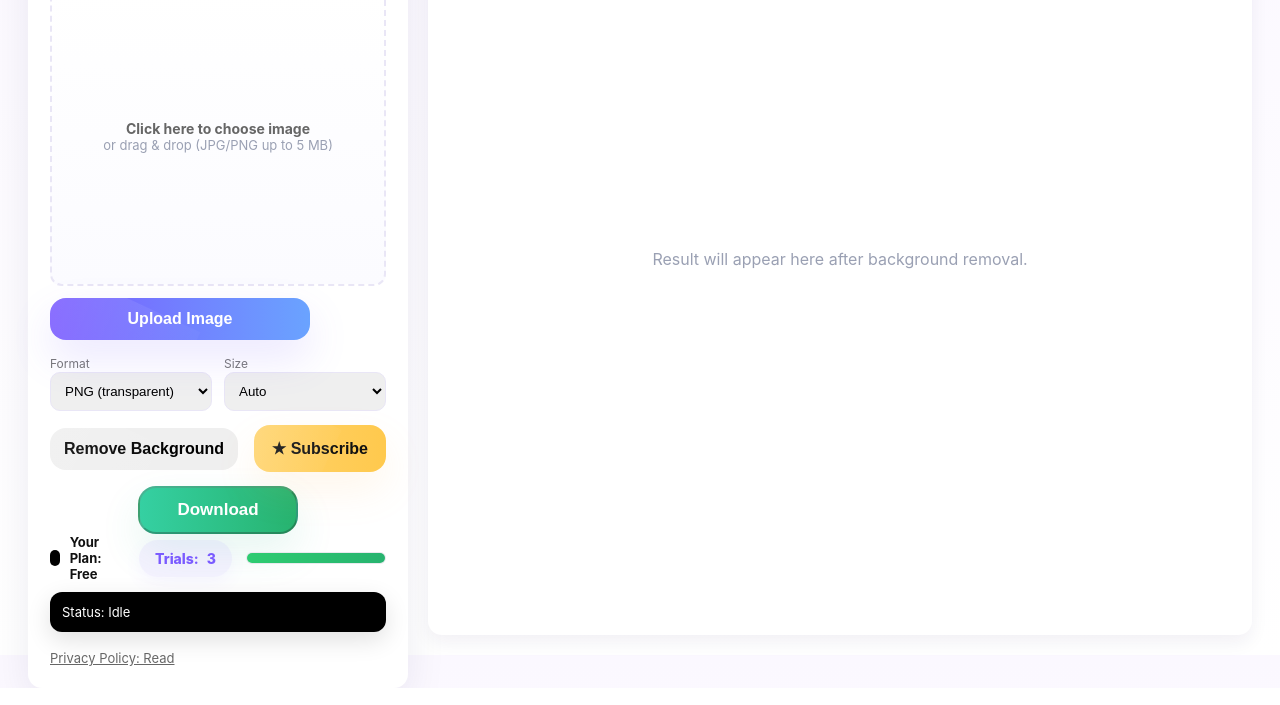
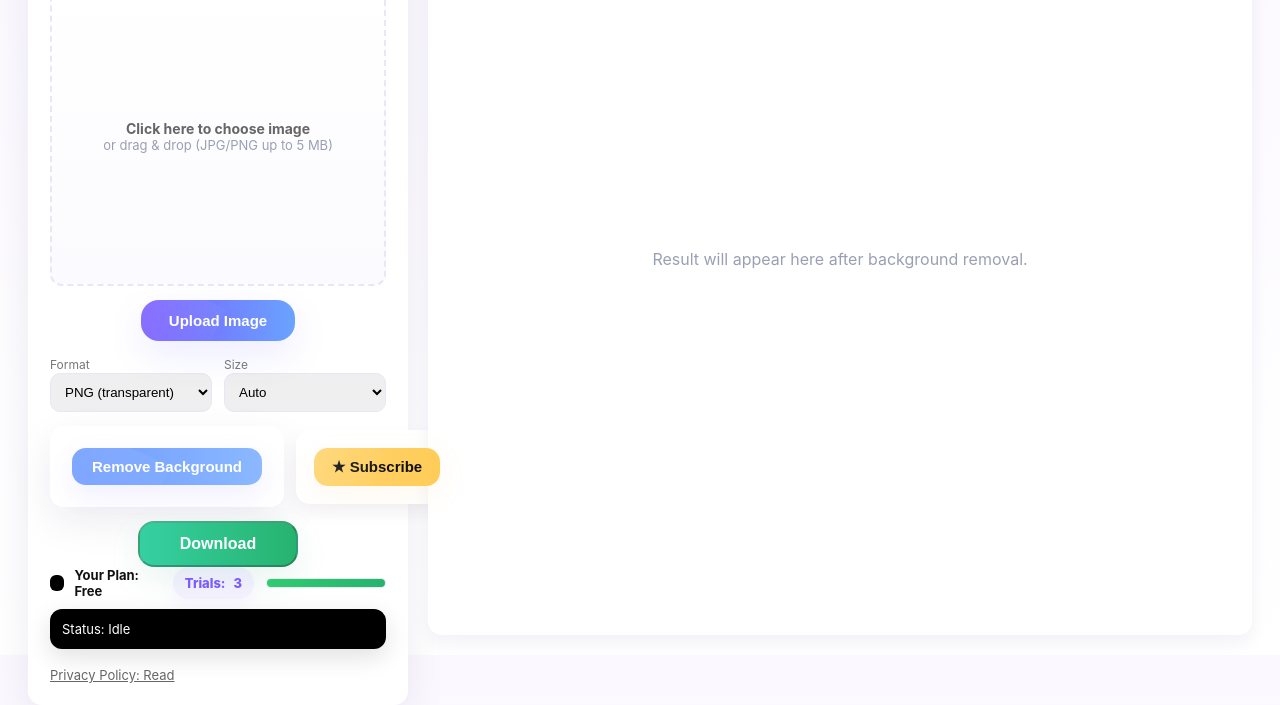
Before and after one commit to zeeali2600-ship-it/magiccutbg, a plain HTML site: page index.html in a window 1280 px wide. Shown: the part 145-850 px from the top of the page. Drawn offline with Linux system fonts and the light colour scheme.

Commit message:
Refactor button styles and layout in index.html
Refactor button styles and layout for improved design consistency. Update button classes and adjust padding, border-radius, and box-shadow for various buttons.

```diff
--- a/index.html
+++ b/index.html
@@ -9,8 +9,8 @@
     :root{
       --bg:#fbf8ff;
       --card:#ffffff;
-      --accent1:#7a5bff; /* purple */
-      --accent2:#6aa3ff; /* blue */
+      --accent1:#7a5bff;
+      --accent2:#6aa3ff;
       --yellow:#ffd36b;
       --green1:#35d0a2;
       --green2:#27b36f;
@@ -44,100 +44,102 @@
     .upload .placeholder{text-align:center;color:#9aa0b3;font-size:14px}
     .upload input{display:none}
 
-    /* Button base - slightly narrower, larger text for good fit */
+    /* Button base - restored compact look */
     .btn{
       display:inline-block;
-      padding:12px 14px;            /* reduced horizontal padding (narrower) */
-      border-radius:16px;
+      padding:10px 18px;            /* narrower */
+      border-radius:14px;           /* slightly smaller radius */
       border:none;
       cursor:pointer;
       font-weight:800;
       position:relative;
       overflow:hidden;
       transition:transform .12s ease,box-shadow .12s ease;
-      font-size:16px;               /* slightly larger inner text */
-      min-width:110px;              /* ensure consistent pill size */
-      max-width:260px;
+      font-size:15px;
+      min-width:120px;
       text-align:center;
       white-space:nowrap;
+      box-shadow:0 8px 26px rgba(30,20,80,0.06);
     }
     .btn:active{transform:translateY(1px)}
-    .btn:before{content:'';position:absolute;left:-45%;top:-60%;width:100%;height:220%;transform:rotate(25deg);opacity:0.22;background:linear-gradient(90deg,rgba(255,255,255,0.9),rgba(255,255,255,0.12));transition:all .6s ease}
+    .btn:before{content:'';position:absolute;left:-42%;top:-58%;width:90%;height:200%;transform:rotate(25deg);opacity:0.22;background:linear-gradient(90deg,rgba(255,255,255,0.9),rgba(255,255,255,0.12));transition:all .6s ease}
     .btn:hover:before{left:120%;opacity:0.6}
 
-    /* Generate (purple) */
-    .btn-generate{
+    /* Upload button (primary) - nice rounded pill */
+    .btn-upload{
       background:linear-gradient(90deg,var(--accent1),var(--accent2));
       color:#fff;
-      box-shadow:0 18px 40px rgba(122,91,255,0.15);
+      padding:12px 28px;
+      border-radius:18px;
+      box-shadow:0 14px 36px rgba(106,99,255,0.12);
+      font-size:15px;
     }
 
-    /* Subscribe (yellow) */
-    .btn-subscribe{
-      background:linear-gradient(90deg,#ffd36b,#ffc94d);
+    /* Action buttons (remove & subscribe) — compact, matching earlier good look */
+    .btn-remove{
+      background:linear-gradient(90deg,#6f9bff,#8bb8ff);
+      color:#fff;
+      padding:10px 20px;
+      border-radius:14px;
+      box-shadow:0 10px 28px rgba(106,99,255,0.10);
+      min-width:170px;
+    }
+    .btn-sub{
+      background:linear-gradient(90deg,var(--yellow),#ffcc57);
       color:#111;
-      box-shadow:0 18px 40px rgba(255,184,90,0.12);
-      padding:14px 18px;
+      padding:10px 18px;
+      border-radius:14px;
+      box-shadow:0 10px 28px rgba(255,184,90,0.10);
+      min-width:110px;
     }
 
-    /* Download (green pill centered) - narrower than before, larger text*/
+    /* Download uses green style but compact */
     .btn-download{
       background:linear-gradient(90deg,var(--green1),var(--green2));
       color:#fff;
-      box-shadow:0 18px 40px rgba(50,180,140,0.12);
-      border-radius:18px;
       padding:12px 26px;
-      font-weight:900;
-      font-size:17px;
+      border-radius:16px;
+      box-shadow:0 12px 32px rgba(40,160,110,0.10);
+      font-weight:800;
+      font-size:16px;
       min-width:160px;
     }
 
-    /* Stop button (soft green pill) */
-    .btn-stop{
-      background:linear-gradient(90deg,#b9f0d8,#82e3b8);
-      color:#fff;
-      box-shadow:0 14px 30px rgba(40,170,120,0.08);
-      border-radius:16px;
-      padding:10px 16px;
-      font-weight:800;
-      font-size:15px;
-      min-width:90px;
-    }
-
-    .controls{display:flex;gap:12px;margin-top:12px;align-items:center}
+    .controls{display:flex;gap:12px;margin-top:12px}
     .field{flex:1}
     select,input{padding:10px;border-radius:10px;border:1px solid #e9e6f6;width:100%}
 
-    /* Layout for the two main action buttons - do not force flex:1 */
-    .actions-row{display:flex;gap:12px;margin-top:14px;align-items:center;justify-content:space-between}
-    .actions-row .left-action{flex:0 0 auto}
-    .actions-row .right-action{flex:0 0 auto}
+    /* actions row: keep buttons natural size and spaced */
+    .actions-row{display:flex;gap:12px;margin-top:14px;align-items:center}
+    .actions-row .left{flex:0}
+    .actions-row .right{flex:0}
 
-    /* Trials area */
-    .trials-container{display:flex;align-items:center;gap:14px;margin-left:auto}
+    /* Trials: compact oval + small progress */
+    .trials-container{display:flex;align-items:center;gap:12px;margin-left:auto}
     .trials-oval{
       background:rgba(122,91,255,0.08);
       border-radius:999px;
-      padding:10px 16px;
+      padding:8px 12px;
       font-weight:800;
       color:var(--accent1);
       display:inline-flex;
       align-items:center;
       gap:8px;
       box-shadow:0 6px 18px rgba(122,91,255,0.06);
-      min-width:90px; justify-content:center;
-      font-size:14px;
+      min-width:80px; justify-content:center;
+      font-size:13px;
     }
-    .trials-progress-wrap{width:140px;height:12px;background:#f1f1f6;border-radius:999px;overflow:hidden;border:1px solid rgba(0,0,0,0.03)}
+    .trials-progress-wrap{width:120px;height:10px;background:#f1f1f6;border-radius:999px;overflow:hidden;border:1px solid rgba(0,0,0,0.03)}
     .trials-progress{height:100%;background:linear-gradient(90deg,#2ecc71,#27b36f);width:100%;transition:width .3s ease}
 
-    /* right preview area: exact center for note and big result image */
+    .footer{font-size:13px;color:#666;margin-top:auto;display:flex;flex-direction:column;gap:10px}
+    .status-pill{background:#000;color:#fff;padding:12px;border-radius:12px;width:100%;text-align:left;box-shadow:0 8px 24px rgba(0,0,0,0.12)}
+
+    /* right preview area centered */
     .result-wrap{width:100%;height:calc(100vh - 84px);display:flex;align-items:center;justify-content:center;flex-direction:column;gap:12px;padding:20px}
     .result-note{color:#9aa0b3;font-size:16px;text-align:center}
     .result-img{max-width:85%;max-height:85%;border-radius:12px;box-shadow:0 20px 40px rgba(30,20,80,0.06);object-fit:contain;display:none}
 
-    .footer{font-size:13px;color:#666;margin-top:auto;display:flex;flex-direction:column;gap:10px}
-    .status-pill{background:#000;color:#fff;padding:12px;border-radius:12px;width:100%;text-align:left;box-shadow:0 8px 24px rgba(0,0,0,0.12)}
     a.privacy{color:#666;text-decoration:underline}
     .subscribe-pulse{animation: pulse 1.6s infinite}
     @keyframes pulse{0%{transform:scale(1)}50%{transform:scale(1.03)}100%{transform:scale(1)}}
@@ -163,7 +165,9 @@
         </div>
       </label>
 
-      <button id="uploadBtn" class="btn btn-generate" style="margin-top:12px">Upload Image</button>
+      <div style="display:flex;justify-content:center;margin-top:14px">
+        <button id="uploadBtn" class="btn btn-upload">Upload Image</button>
+      </div>
 
       <div class="controls">
         <div class="field">
@@ -183,13 +187,12 @@
         </div>
       </div>
 
-      <!-- actions row: narrower buttons, not forced to full width -->
       <div class="actions-row">
-        <div class="left-action"><button id="removeBtn" class="btn btn-action">Remove Background</button></div>
-        <div class="right-action"><button id="subscribeBtn" class="btn btn-subscribe">★ Subscribe</button></div>
+        <div class="left"><button id="removeBtn" class="btn btn-remove">Remove Background</button></div>
+        <div class="right"><button id="subscribeBtn" class="btn btn-sub">★ Subscribe</button></div>
       </div>
 
-      <div class="center-row" style="display:flex;justify-content:center;margin-top:14px">
+      <div style="display:flex;justify-content:center;margin-top:14px">
         <button id="downloadBtn" class="btn-download" disabled>Download</button>
       </div>
 
```
